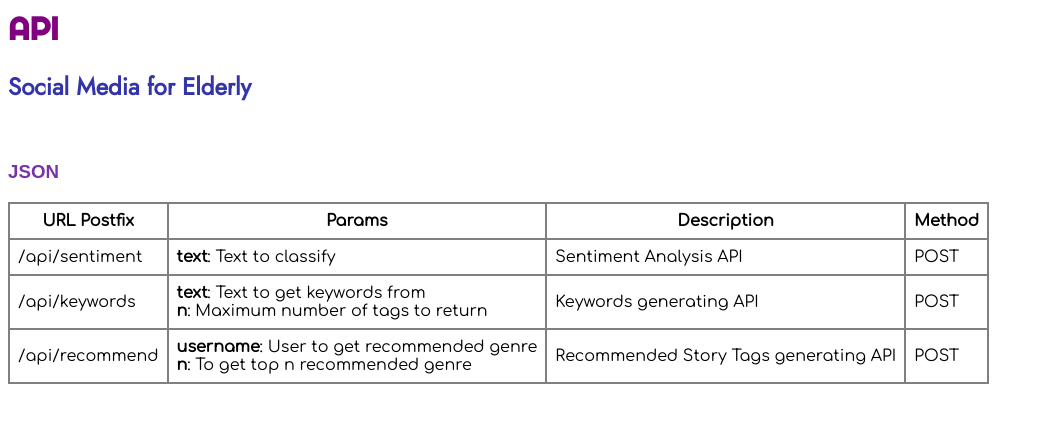
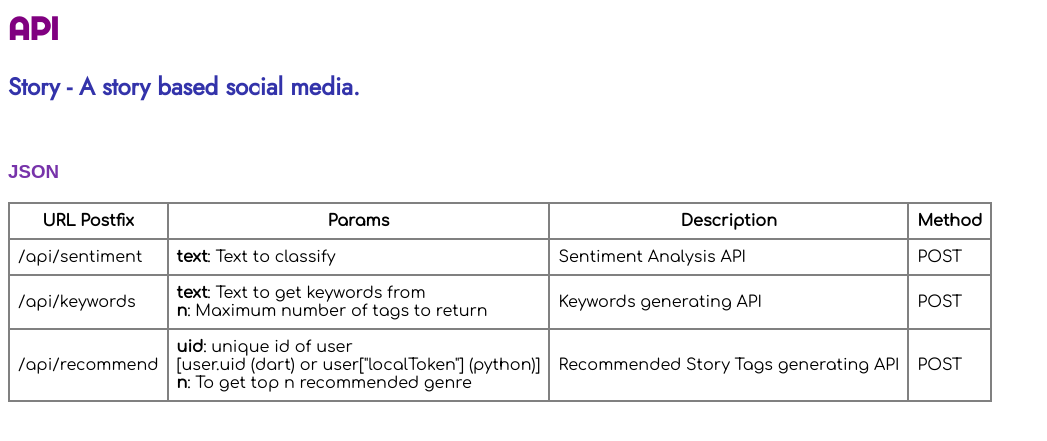
Before and after one commit to GDSC-KIIT/Storyd, a Flask app: page / in a window 1280 px wide. Shown: the top 441 px of the page, without its empty margins (0-1047 px from the left). Run offline with Flask 2, Linux system fonts and the light colour scheme; parts of the project's set-up code (start-up, migrations or seed data) failed here and were passed over.

Commit message:
Major Update: Switched to uid based recommendation from username based.

```diff
--- a/Server/server.py
+++ b/Server/server.py
@@ -64,16 +64,15 @@ def recommend():
         ]
     }
     """
-    history_collection = db.collection("history")
+    user_info = db.collection("user-data")
     history_parsed = []
-    u_name = ""
+    uid = ""
     top_n = 10
     if request.method == 'POST':
-        u_name = request.form.get("username", "")
+        uid = request.form.get("uid", "")
         top_n = int(request.form.get("n", "10"))
 
-    for past in list(history_collection.where("uname", "==", u_name).stream())[0] \
-            .to_dict()["history"]:
+    for past in user_info.document(uid).get().to_dict()["history"]:
         tag, rating = past.split('~')
         history_parsed.append((tag, float(rating)))
 
--- a/Server/templates/home.html
+++ b/Server/templates/home.html
@@ -5,12 +5,12 @@
     <link href="https://fonts.googleapis.com/css?family=Righteous&display=swap" rel="stylesheet">
     <link href="https://fonts.googleapis.com/css?family=Jost&display=swap" rel="stylesheet">
     <link rel="stylesheet" type="text/css" href="{{ url_for('static',filename='css/main.css') }}">
-    <title>API - Elders Social Media</title>
+    <title>API - Storyd</title>
 </head>
 
 <body>
 <h1 style="color: purple; font-family: 'Righteous', cursive">API</h1>
-<h2 style="font-family: 'Jost', sans-serif; color: #33A">Social Media for Elderly</h2>
+<h2 style="font-family: 'Jost', sans-serif; color: #33A">Story - A story based social media.</h2>
 <br>
 <h3 style="font-family: sans-serif; font-weight: 800; color: #73A">JSON</h3>
 <table style="font-family: 'Comfortaa', cursive;">
@@ -44,7 +44,7 @@
             /api/recommend
         </td>
         <td>
-            <b>username</b>: User to get recommended genre<br>
+            <b>uid</b>: unique id of user<br>[user.uid (dart) or user["localToken"] (python)]<br>
             <b>n</b>: To get top n recommended genre
         </td>
         <td>Recommended Story Tags generating API</td>
```
